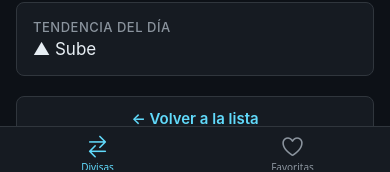
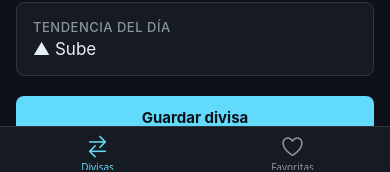
Before and after one commit to player7842/bc-reactnative-casa-de-cambio-Leyner-Buitrago, a React Native app in the folder starter/: screen / in a window 390 px wide. Both pictures are taken after a click on the button 195 px from the left and 248 px from the top of the page. Shown: the part 669-841 px from the top of the page. Built offline with nearby package versions, Linux system fonts and the light colour scheme.

Commit message:
feat: guardar y quitar divisa desde el detalle con el store

```diff
--- a/starter/src/screens/DetailScreen.tsx
+++ b/starter/src/screens/DetailScreen.tsx
@@ -5,9 +5,10 @@ import type { RouteProp } from '@react-navigation/native';
 import type { NativeStackNavigationProp } from '@react-navigation/native-stack';
 import { COLORS, TYPOGRAPHY, SPACING, RADIUS } from '../theme';
 import { formatCOP } from '../components/ItemCard';
+import { useSavedStore } from '../stores/savedStore';
+import type { Currency } from '../types';
 import type { HomeStackParamList } from '../navigation/types';
 
-// Tipos del route (params que llegan) y del navigation (para goBack)
 type DetailRouteProp = RouteProp<HomeStackParamList, 'HomeDetail'>;
 type DetailNavigationProp = NativeStackNavigationProp<HomeStackParamList, 'HomeDetail'>;
 
@@ -22,7 +23,22 @@ export function DetailScreen(): React.JSX.Element {
   const navigation = useNavigation<DetailNavigationProp>();
   const { id, name, code, country, imageUri, buyRate, sellRate, trend } = route.params;
 
-  // Margen de la casa de cambio: diferencia entre lo que vende y lo que compra
+  // Divisa completa armada con los params (es lo que se guarda en el store)
+  const currency: Currency = { id, name, code, country, imageUri, buyRate, sellRate, trend };
+
+  // Selectores del store: isSaved se recalcula cada vez que cambia la lista de guardadas
+  const isSaved = useSavedStore((state) => state.isItemSaved(id));
+  const addItem = useSavedStore((state) => state.addItem);
+  const removeItem = useSavedStore((state) => state.removeItem);
+
+  function handleToggleSave(): void {
+    if (isSaved) {
+      removeItem(id);
+    } else {
+      addItem(currency);
+    }
+  }
+
   const spread = sellRate - buyRate;
 
   return (
@@ -58,7 +74,20 @@ export function DetailScreen(): React.JSX.Element {
       </View>
 
       <Pressable
-        style={({ pressed }) => [styles.backButton, pressed && styles.backButtonPressed]}
+        style={({ pressed }) => [
+          styles.saveButton,
+          isSaved && styles.saveButtonActive,
+          pressed && styles.buttonPressed,
+        ]}
+        onPress={handleToggleSave}
+      >
+        <Text style={[styles.saveButtonText, isSaved && styles.saveButtonTextActive]}>
+          {isSaved ? 'Quitar de guardadas' : 'Guardar divisa'}
+        </Text>
+      </Pressable>
+
+      <Pressable
+        style={({ pressed }) => [styles.backButton, pressed && styles.buttonPressed]}
         onPress={() => navigation.goBack()}
       >
         <Text style={styles.backButtonText}>← Volver a la lista</Text>
@@ -68,19 +97,9 @@ export function DetailScreen(): React.JSX.Element {
 }
 
 const styles = StyleSheet.create({
-  container: {
-    flex: 1,
-    backgroundColor: COLORS.background,
-  },
-  content: {
-    padding: SPACING.base,
-    gap: SPACING.md,
-  },
-  flag: {
-    width: '100%',
-    height: 160,
-    borderRadius: RADIUS.lg,
-  },
+  container: { flex: 1, backgroundColor: COLORS.background },
+  content: { padding: SPACING.base, gap: SPACING.md },
+  flag: { width: '100%', height: 160, borderRadius: RADIUS.lg },
   name: {
     fontSize: TYPOGRAPHY.size.xl,
     fontWeight: TYPOGRAPHY.weight.bold,
@@ -113,12 +132,27 @@ const styles = StyleSheet.create({
     textTransform: 'uppercase',
     letterSpacing: 0.5,
   },
-  fieldValue: {
-    fontSize: TYPOGRAPHY.size.md,
-    color: COLORS.textPrimary,
+  fieldValue: { fontSize: TYPOGRAPHY.size.md, color: COLORS.textPrimary },
+  saveButton: {
+    marginTop: SPACING.sm,
+    alignItems: 'center',
+    paddingVertical: SPACING.md,
+    borderRadius: RADIUS.md,
+    backgroundColor: COLORS.primary,
   },
+  saveButtonActive: {
+    backgroundColor: COLORS.surface,
+    borderWidth: 1,
+    borderColor: COLORS.primary,
+  },
+  saveButtonText: {
+    fontSize: TYPOGRAPHY.size.base,
+    fontWeight: TYPOGRAPHY.weight.bold,
+    color: COLORS.background,
+  },
+  saveButtonTextActive: { color: COLORS.primary },
+  buttonPressed: { opacity: 0.8 },
   backButton: {
-    marginTop: SPACING.sm,
     alignItems: 'center',
     paddingVertical: SPACING.md,
     borderRadius: RADIUS.md,
@@ -126,9 +160,6 @@ const styles = StyleSheet.create({
     borderColor: COLORS.border,
     backgroundColor: COLORS.surface,
   },
-  backButtonPressed: {
-    backgroundColor: COLORS.surfaceAlt,
-  },
   backButtonText: {
     fontSize: TYPOGRAPHY.size.base,
     fontWeight: TYPOGRAPHY.weight.semibold,
```
